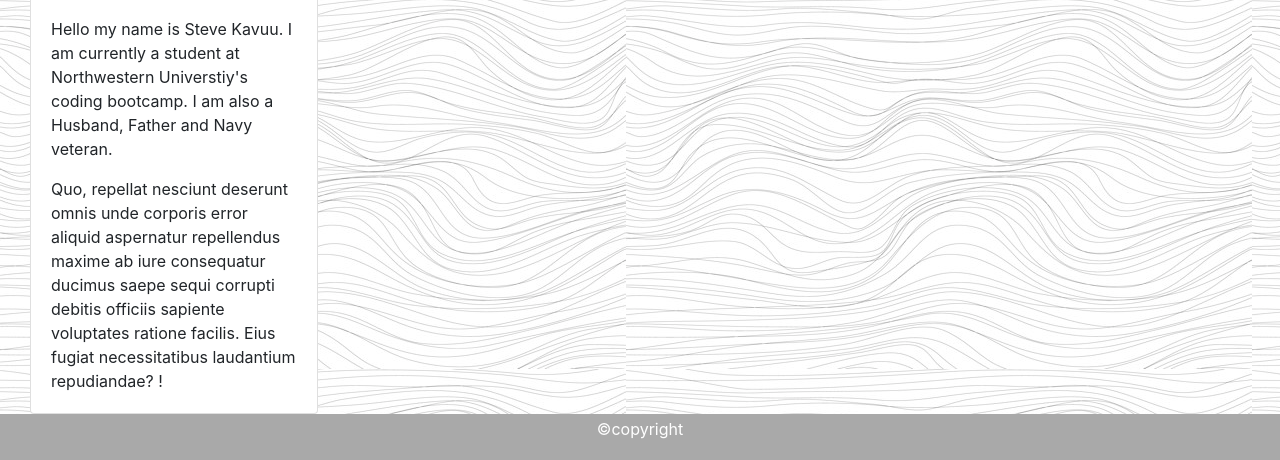
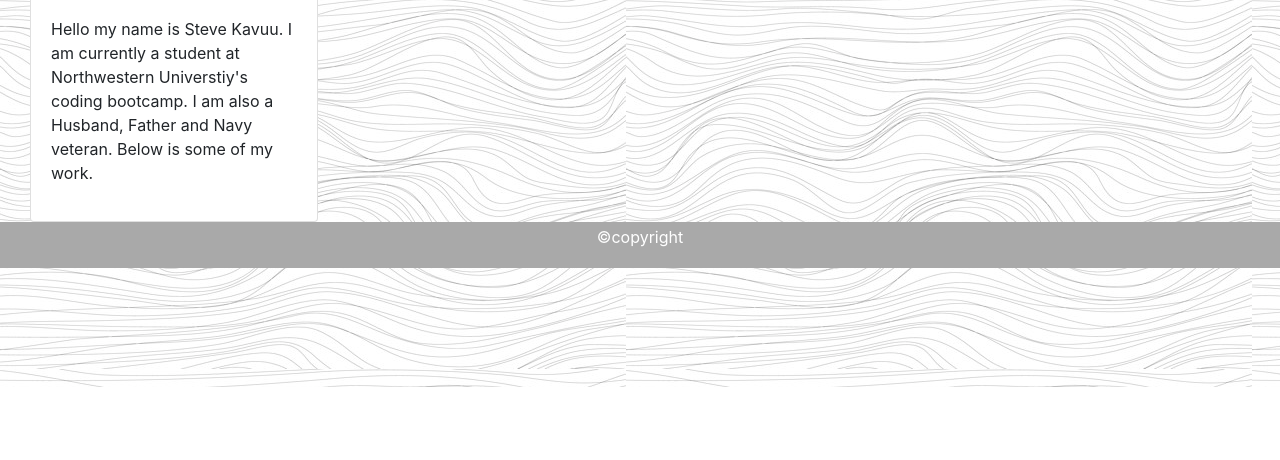
Before and after one commit to sck916/-Responsivehw, a plain HTML site: page index.html in a window 1280 px wide. Shown: the part 413-873 px from the top of the page. After the commit the page ends 800 px from the top, so only its background shows below. Drawn offline with nearby package versions, Linux system fonts and the light colour scheme.

Commit message:
added links to my work

```diff
--- a/index.html
+++ b/index.html
@@ -68,13 +68,27 @@
     <img class="card-img-top" src="img/1.jpeg" alt="Card image cap" id="img1" />
     <div class="card-body">
       <p class="card-text">
-        Hello my name is Steve Kavuu. I am currently a student at Northwestern Universtiy's coding bootcamp. I am also a Husband, Father and Navy veteran.
+        Hello my name is Steve Kavuu. I am currently a student at Northwestern Universtiy's coding bootcamp. I am also a
+        Husband, Father and Navy veteran. Below is some of my work.
       </p>
+      <div>
         <p class="card-text">
-        Quo, repellat nesciunt deserunt omnis unde corporis error aliquid
-        aspernatur repellendus maxime ab iure consequatur ducimus saepe sequi
-        corrupti debitis officiis sapiente voluptates ratione facilis. Eius
-        fugiat necessitatibus laudantium repudiandae? !
+
+          <a href="https://sck916.github.io/code-refhomework/"></a>
+
+          <a href="https://sck916.github.io/responsivehw/"></a>
+
+          <a href="https://sck916.github.io/Password-Generator/"></a>
+
+          <a href=" https://sck916.github.io/code-quiz/"></a>
+
+          <a href="https://sck916.github.io/homework5-Scheduler/" <br>
+            <a href="https://sck916.github.io/hw6/"></a>
+      </div>
+
+
+
+
       </p>
     </div>
   </div>
--- a/style.css
+++ b/style.css
@@ -18,8 +18,5 @@ footer {
     color: white;
   }
   .card-img-6{
-      float: right
-      ;}
-
-
-    }
+      float: right;
+      }
```
Lines whose indentation alone changed are shown as unchanged.
